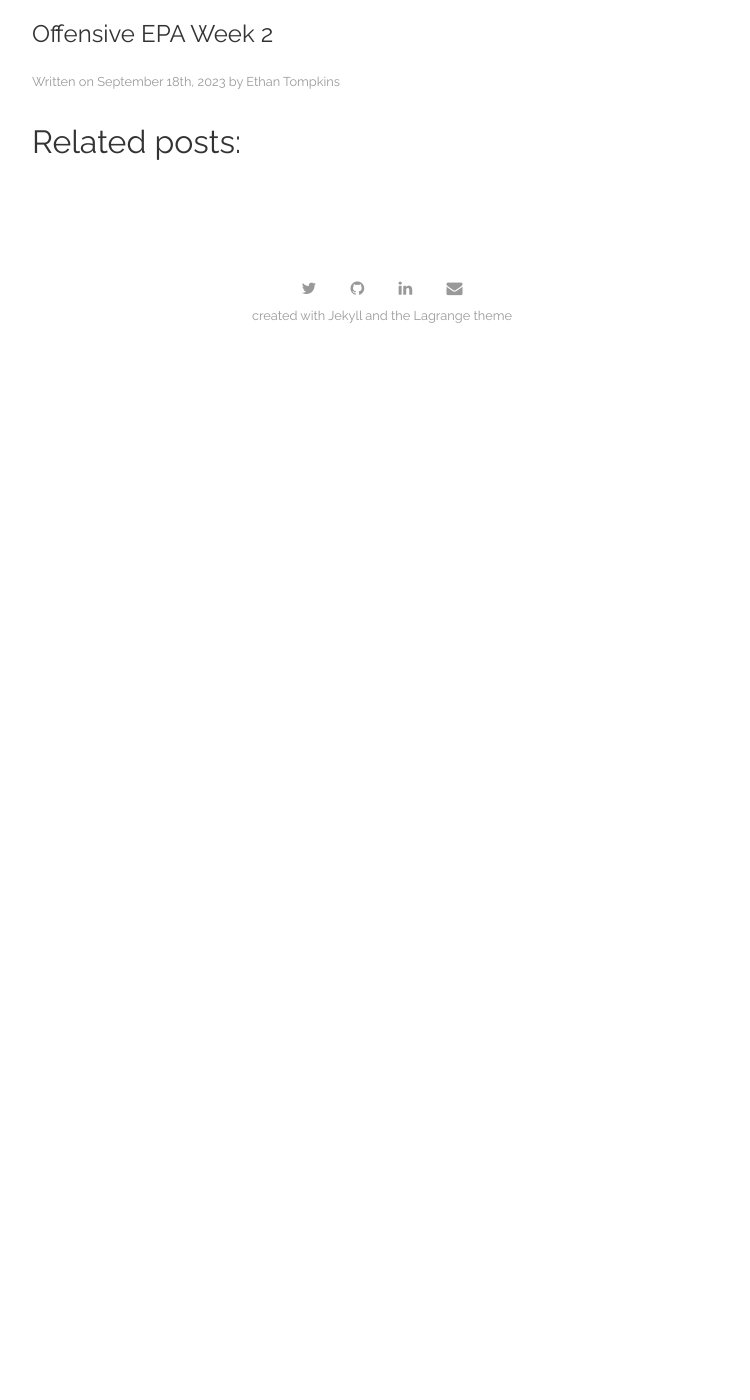
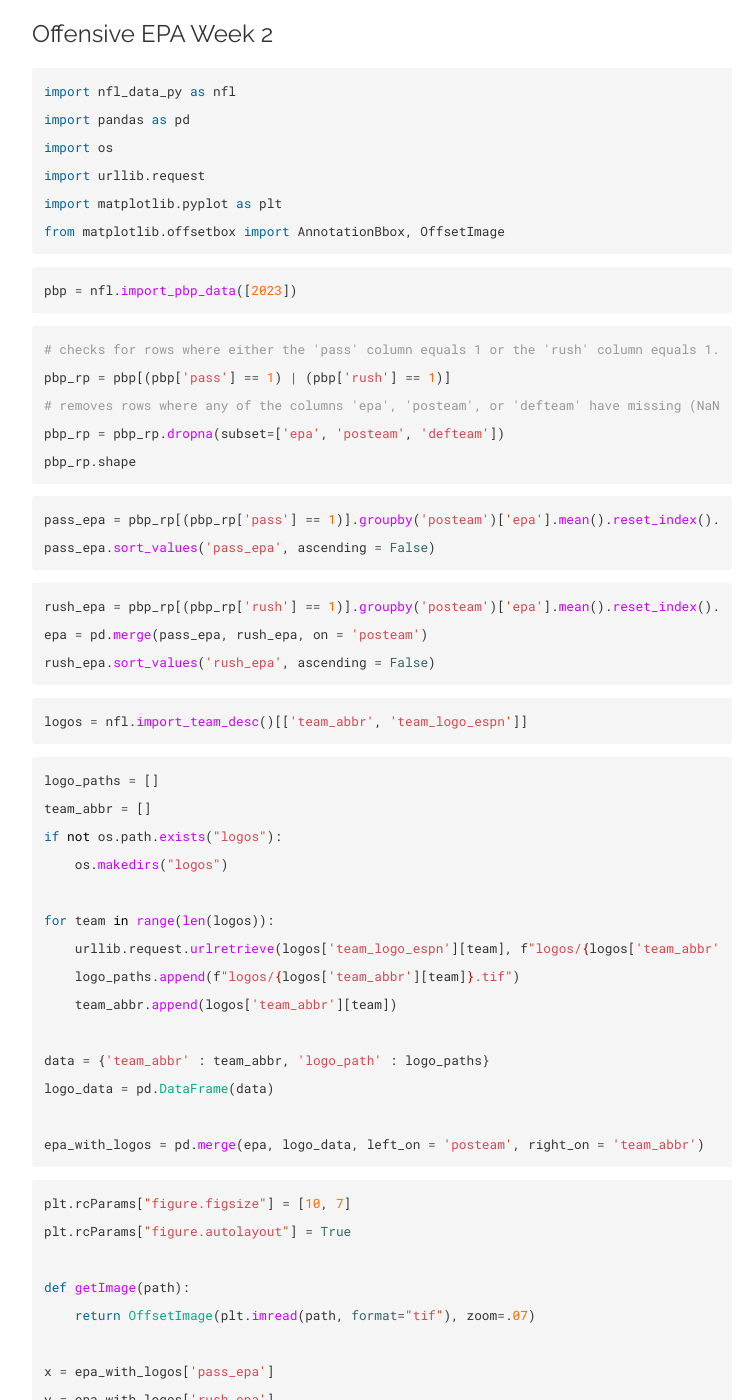
Before and after one commit to ethantompkins/ethantompkins.github.io, a Jekyll site: the page built from _posts/2023-09-13-NFL-OffEPA-Week2.md, in a window 1280 px wide and 1400 px high, scrolled down 270 px. Shown: the whole window, without its empty margins (258-1008 px from the left). Built offline with Jekyll 4.4.1, drawn with Linux system fonts in a browser that asks for light colours; nearby versions of some CDN libraries; before the commit the page ends 900 px from its top, so only the background shows below that; some of the changed text lies outside the part shown.

Commit message:
blog post

````diff
--- a/_posts/2023-09-13-NFL-OffEPA-Week2.md
+++ b/_posts/2023-09-13-NFL-OffEPA-Week2.md
@@ -7,3 +7,95 @@
 ---
 
 ## Offensive EPA Week 2
+```python
+import nfl_data_py as nfl
+import pandas as pd
+import os
+import urllib.request
+import matplotlib.pyplot as plt
+from matplotlib.offsetbox import AnnotationBbox, OffsetImage
+```
+
+```python
+pbp = nfl.import_pbp_data([2023])
+```
+
+```python
+# checks for rows where either the 'pass' column equals 1 or the 'rush' column equals 1. The result is a DataFrame containing only these selected plays.
+pbp_rp = pbp[(pbp['pass'] == 1) | (pbp['rush'] == 1)]
+# removes rows where any of the columns 'epa', 'posteam', or 'defteam' have missing (NaN) values.
+pbp_rp = pbp_rp.dropna(subset=['epa', 'posteam', 'defteam'])
+pbp_rp.shape
+```
+
+```python
+pass_epa = pbp_rp[(pbp_rp['pass'] == 1)].groupby('posteam')['epa'].mean().reset_index().rename(columns = {'epa' : 'pass_epa'})
+pass_epa.sort_values('pass_epa', ascending = False)
+```
+
+```python
+rush_epa = pbp_rp[(pbp_rp['rush'] == 1)].groupby('posteam')['epa'].mean().reset_index().rename(columns = {'epa' : 'rush_epa'})
+epa = pd.merge(pass_epa, rush_epa, on = 'posteam')
+rush_epa.sort_values('rush_epa', ascending = False)
+```
+
+```python
+logos = nfl.import_team_desc()[['team_abbr', 'team_logo_espn']]
+```
+
+```python
+logo_paths = []
+team_abbr = []
+if not os.path.exists("logos"):
+    os.makedirs("logos")
+
+for team in range(len(logos)):
+    urllib.request.urlretrieve(logos['team_logo_espn'][team], f"logos/{logos['team_abbr'][team]}.tif")
+    logo_paths.append(f"logos/{logos['team_abbr'][team]}.tif")
+    team_abbr.append(logos['team_abbr'][team])
+
+data = {'team_abbr' : team_abbr, 'logo_path' : logo_paths}
+logo_data = pd.DataFrame(data)
+
+epa_with_logos = pd.merge(epa, logo_data, left_on = 'posteam', right_on = 'team_abbr')
+```
+
+```python
+plt.rcParams["figure.figsize"] = [10, 7]
+plt.rcParams["figure.autolayout"] = True
+
+def getImage(path):
+    return OffsetImage(plt.imread(path, format="tif"), zoom=.07)
+
+x = epa_with_logos['pass_epa']
+y = epa_with_logos['rush_epa']
+paths = epa_with_logos['logo_path']
+
+fig, ax = plt.subplots()
+
+for x0, y0, path in zip(x, y, paths):
+   ab = AnnotationBbox(getImage(path), (x0, y0), frameon=False)
+   ax.add_artist(ab)
+
+plt.xlim(-0.4, 0.6)
+plt.ylim(-0.7, 0.2)
+ax.spines['left'].set_position('center')
+ax.spines['bottom'].set_position('center')
+
+# Eliminate upper and right axes
+ax.spines['right'].set_color('none')
+ax.spines['top'].set_color('none')
+
+# Show ticks in the left and lower axes only
+ax.xaxis.set_ticks_position('bottom')
+ax.yaxis.set_ticks_position('left')
+
+plt.annotate("Run & Pass Efficient", (0.35, 0.1), fontsize=10)
+plt.annotate("Only Pass Efficient", (-0.35, 0.1), fontsize=10)
+plt.annotate("Neither Run Nor Pass Efficient", (-0.35, -0.5), fontsize=10)
+plt.annotate("Only Run Efficient", (0.35, -0.5), fontsize=10)
+
+plt.title("Rush (x) and Pass (y) EPA, 2023 Week 2")
+plt.show()
+```
+![Offensive EPA Week 1](/images/offensive_epa_week2.png)
````
Also changed, not shown: images/offensive_epa_week2.png (added).
